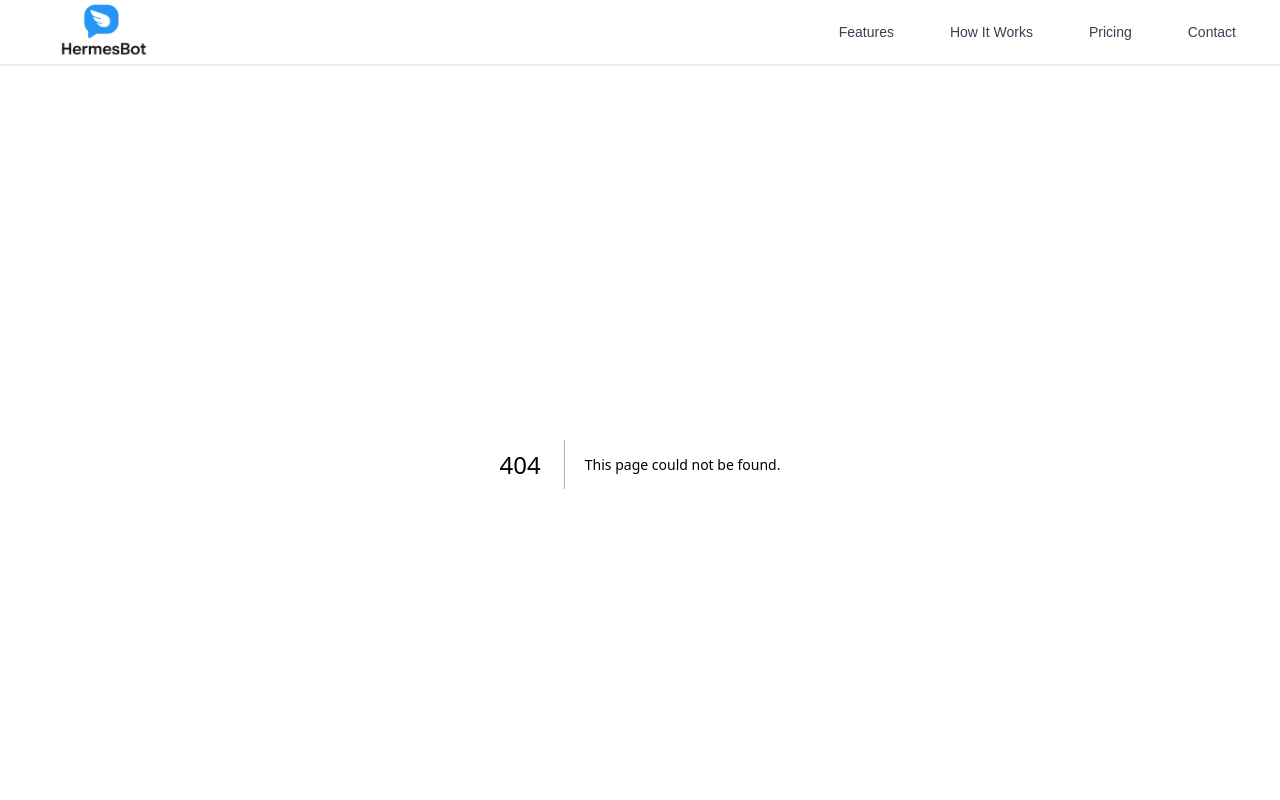
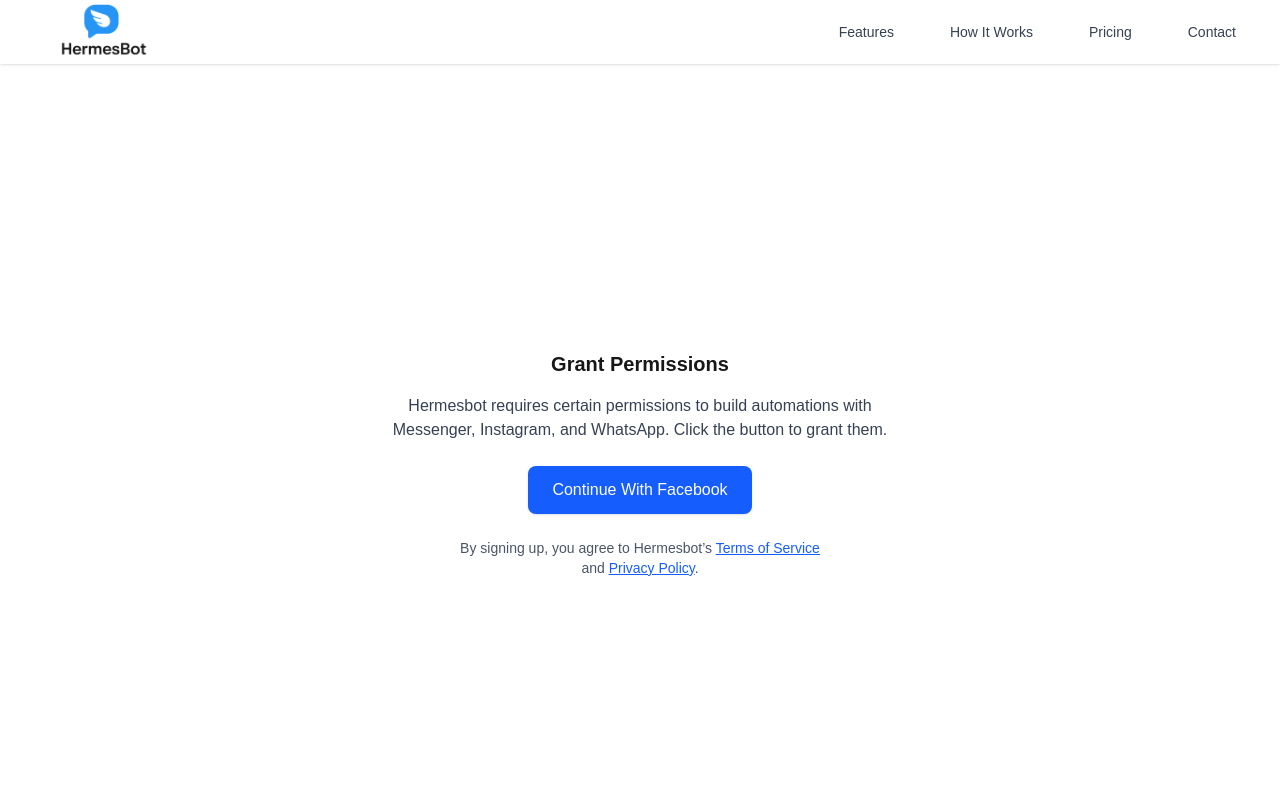
Before and after one commit to Hermesb0t/landing_page, a Next.js app: page /permissions in a window 1280 px wide. Before the commit this address had no page. Shown: the top 800 px of the page. Built offline with nearby package versions, Linux system fonts and the light colour scheme; no server answers.

Commit message:
permissions

```diff
--- /dev/null
+++ b/app/permissions/page.tsx
@@ -0,0 +1,58 @@
+"use client";
+
+import { signIn, signOut, useSession } from "next-auth/react";
+
+export default function PermissionsPage() {
+  const { data: session } = useSession();
+
+  return (
+    <main className="flex flex-col items-center justify-center min-h-screen px-4">
+      <h2 className="text-xl font-semibold mb-4">Grant Permissions</h2>
+
+      <p className="text-center text-gray-700 max-w-lg mb-6">
+        Hermesbot requires certain permissions to build automations with
+        Messenger, Instagram, and WhatsApp. Click the button to grant them.
+      </p>
+
+      {/* If not logged in → show "Continue with Facebook" */}
+      {!session ? (
+        <button
+          onClick={() =>
+            signIn("facebook", {
+              callbackUrl: "/",
+              authorizationParams: { prompt: "consent" }, // always show consent screen
+            })
+          }
+          className="px-6 py-3 bg-blue-600 text-white rounded-lg shadow hover:bg-blue-700"
+        >
+          Continue With Facebook
+        </button>
+      ) : (
+        // If logged in → show name and Logout
+        <div className="text-center">
+          <p className="mb-4 text-gray-800">
+            Signed in as <span className="font-semibold">{session.user?.name}</span>
+          </p>
+          <button
+            onClick={() => signOut({ callbackUrl: "/" })}
+            className="px-6 py-2 bg-gray-600 text-white rounded-lg shadow hover:bg-gray-700"
+          >
+            Logout
+          </button>
+        </div>
+      )}
+
+      <p className="text-sm text-gray-600 mt-6 text-center max-w-sm">
+        By signing up, you agree to Hermesbot’s{" "}
+        <a href="/service-term" className="underline text-blue-600">
+          Terms of Service
+        </a>{" "}
+        and{" "}
+        <a href="/privacy" className="underline text-blue-600">
+          Privacy Policy
+        </a>
+        .
+      </p>
+    </main>
+  );
+}
```
